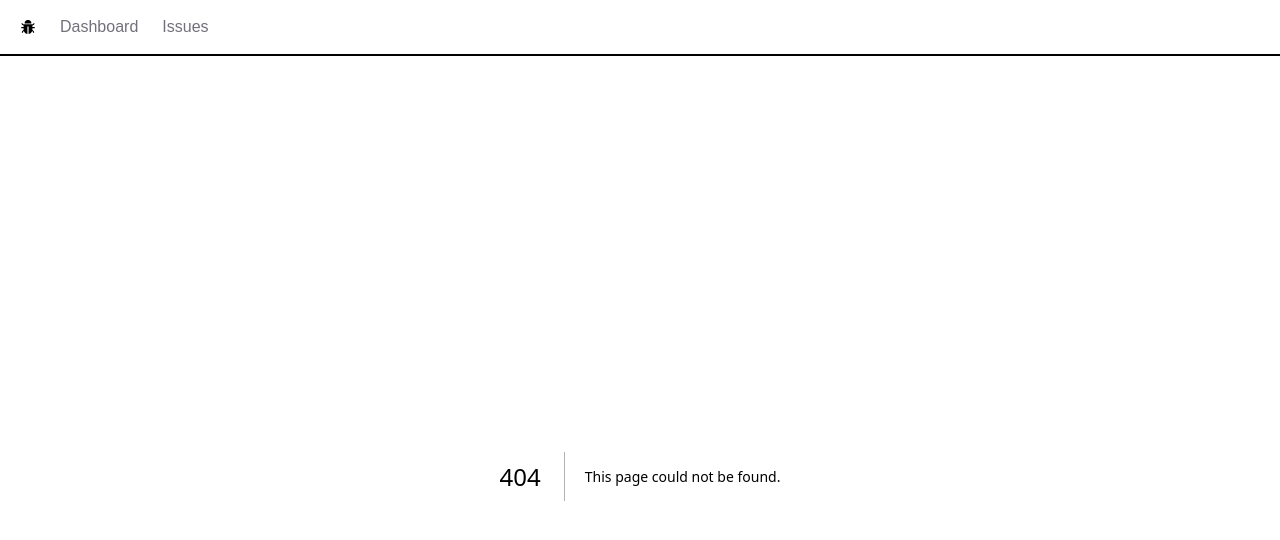
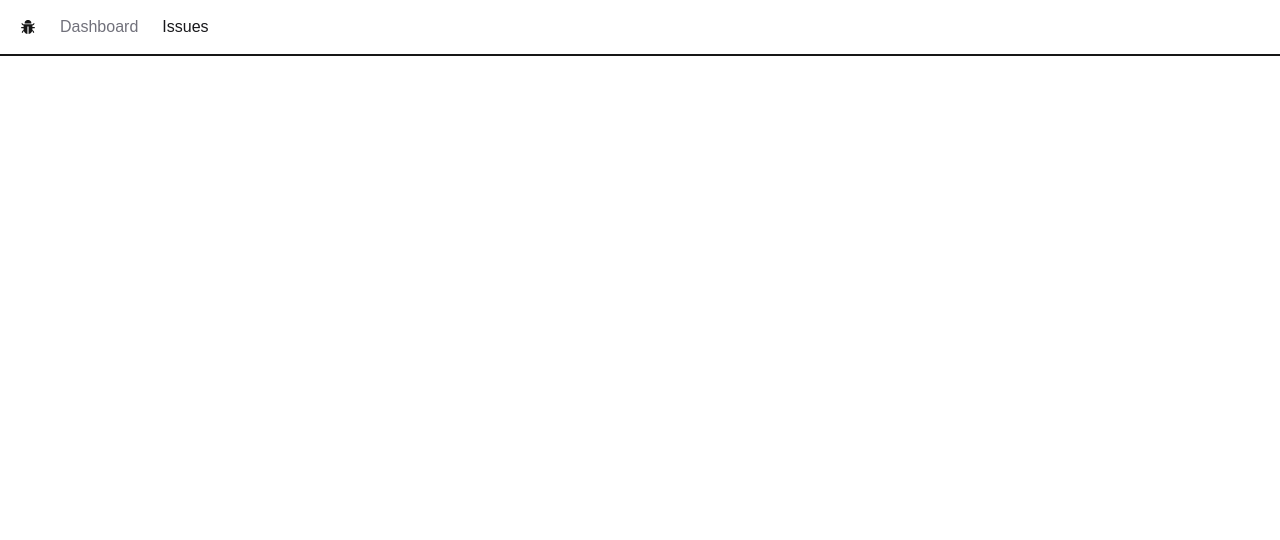
Before and after one commit to oleksandrivanyshyn/next-issue-tracker, a Next.js app: page /issues in a window 1280 px wide. Before the commit this address had no page. Shown: the top 540 px of the page. Built offline with nearby package versions, Linux system fonts and the light colour scheme.

Commit message:
feat: style the active link in navbar

```diff
--- a/src/app/NavBar.tsx
+++ b/src/app/NavBar.tsx
@@ -1,17 +1,34 @@
+'use client';
 import React from 'react';
-import Link from "next/link";
-import {AiFillBug} from "react-icons/ai";
+import Link from 'next/link';
+import { AiFillBug } from 'react-icons/ai';
+import { usePathname } from 'next/navigation';
+import { cn } from '@/lib/cn';
 
 const NavBar = () => {
+  const currentPath = usePathname();
   const links = [
-        {label: "Dashboard", href: "/"},
-        {label: "Issues", href: "/issues"},
-    ]
+    { label: 'Dashboard', href: '/' },
+    { label: 'Issues', href: '/issues' },
+  ];
   return (
     <nav className="flex space-x-6 border-b-2 mb-5 px-5 h-14 items-center">
-            <Link href="/"><AiFillBug/></Link>
+      <Link href="/">
+        <AiFillBug />
+      </Link>
       <ul className="flex space-x-6">
-                {links.map((link) => <Link key={link.href} className="text-zinc-500 hover:text-zinc-800 transition-colors" href={link.href}>{link.label}</Link>)}
+        {links.map((link) => (
+          <Link
+            key={link.href}
+            className={cn(
+              'hover:text-zinc-800 transition-colors',
+              link.href === currentPath ? 'text-zinc-900' : 'text-zinc-500',
+            )}
+            href={link.href}
+          >
+            {link.label}
+          </Link>
+        ))}
       </ul>
     </nav>
   );
--- /dev/null
+++ b/src/app/issues/page.tsx
@@ -0,0 +1,7 @@
+import React from 'react';
+
+const IssuesPage = () => {
+  return <div></div>;
+};
+
+export default IssuesPage;
```
Also changed, not shown: src/app/layout.tsx (+11 -11 lines), src/app/page.tsx (+1 -7 lines). Lines whose indentation alone changed are shown as unchanged.
